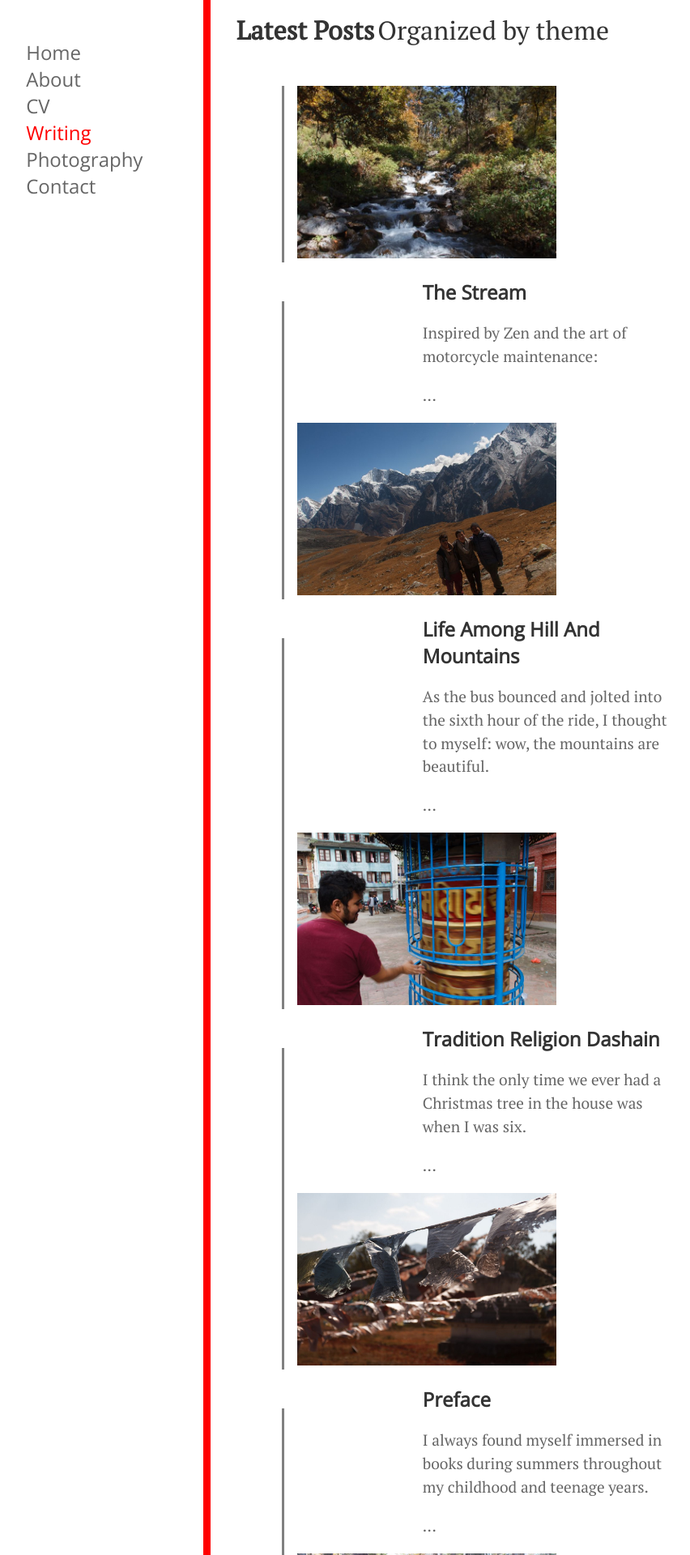
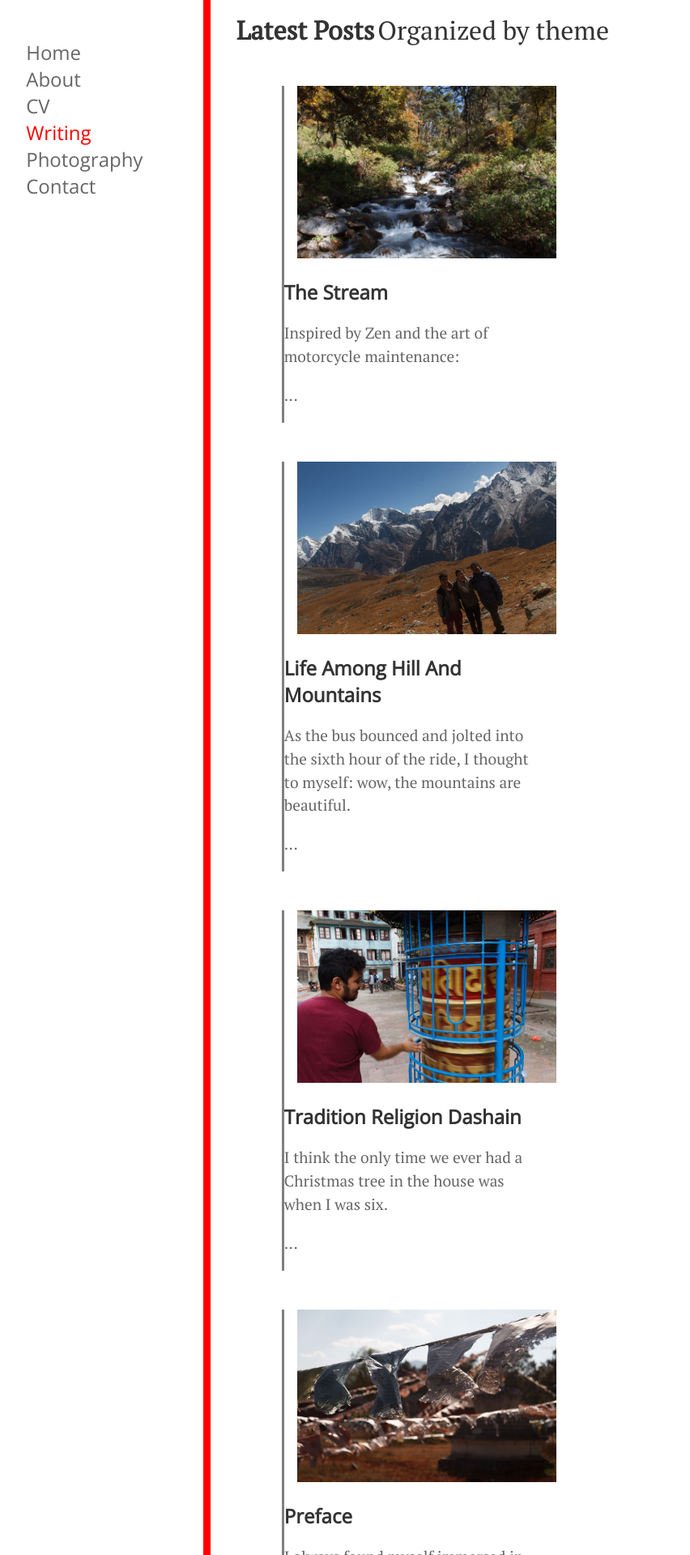
Before and after one commit to raintsong/raintsong.github.io, a Jekyll site: the page built from writing/index.html, in a window 1280 px wide. Shown: the top 1920 px of the page at 81% size, without its empty margins (179-1031 px from the left). Built offline with Jekyll 4.4.1, drawn with Linux system fonts in a browser that asks for light colours.

Commit message:
Temp fix on writing

```diff
--- a/_sass/main.scss
+++ b/_sass/main.scss
@@ -126,7 +126,6 @@ h1 a, h2 a {
 }
 .listing-text {
   width: 20em;
-  float: right; //TEMPORARY SOLUTION> PLEASE FIX
   // padding: 1em;
   display: inline-block;
 }
```
